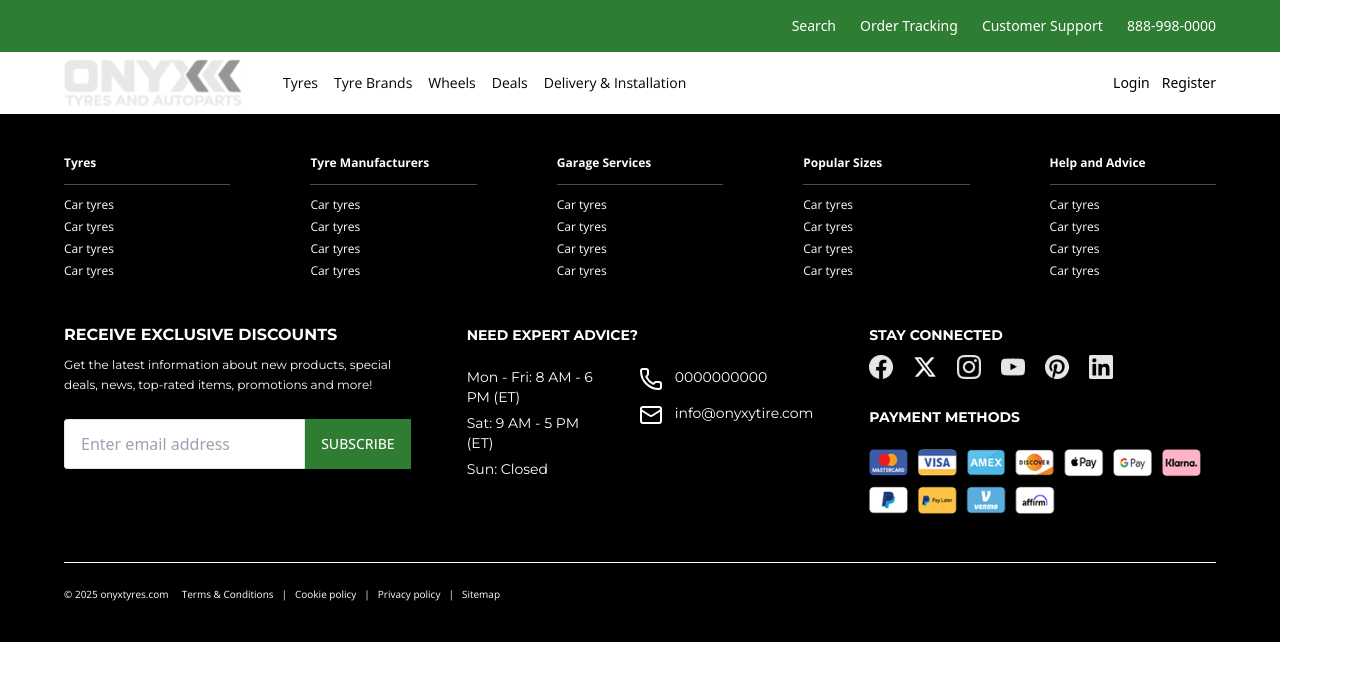
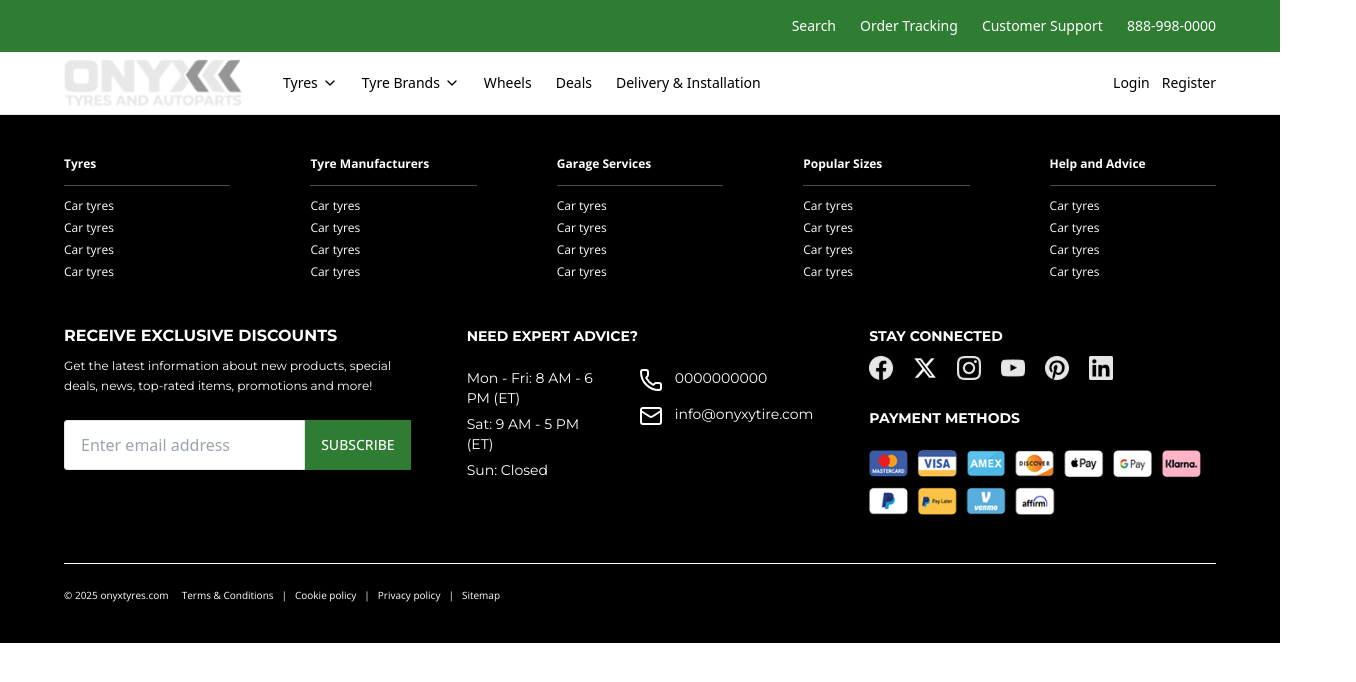
Before and after one commit to brijwonyx/onyx_tyre_frontend, a React (Vite) app: page /search in a window 1280 px wide. Shown: the top 682 px of the page, 1356 px wide, since content can reach past the window. Built offline with nearby package versions, Linux system fonts and the light colour scheme.

Commit message:
added menu and megamenu

```diff
--- a/src/Components/Common/layout/Header.jsx
+++ b/src/Components/Common/layout/Header.jsx
@@ -1,33 +1,90 @@
 import { Link } from "react-router-dom";
 import logo from "../../../assets/logo.svg";
+
+import { BRANDS_MENU, NAV_LINKS, TYRES_MENU } from "../../../data/navigation";
+
+import { ChevronDown } from "lucide-react";
+import MegaMenu from "../../navigation/MegaMenu";
+
+const MENUS = {
+  TYRES_MENU,
+  BRANDS_MENU,
+};
+
 const Header = () => {
   return (
-    <>
-      <div className="header py-1 px-16">
-        <div className="flex gap-6 items-center justify-between">
-          <div className="flex gap-10">
-            <div className="logo h-[54px]">
-              <Link to="/" >
-              <img src={logo} className="" />
+    <div className="py-1 px-16 relative border-b bg-white">
+
+      <div className="flex items-center justify-between">
+
+        {/* LEFT */}
+        <div className="flex gap-10 items-center">
+
+          {/* LOGO */}
+          <Link to="/">
+            <img src={logo} className="h-[54px]" />
           </Link>
+
+          {/* NAV */}
+          <nav className="flex items-center gap-6 text-sm">
+
+            {NAV_LINKS.map((item) => {
+              const menu = item.menu ? MENUS[item.menu] : null;
+
+              return (
+                <div key={item.id} className="relative group">
+
+                  {/* LINK */}
+                  {item.path ? (
+                    <Link to={item.path} className="py-4 block">
+                      {item.label}
+                    </Link>
+                  ) : (
+                    <button className="py-4 flex items-center gap-1">
+                      {item.label}
+                      <ChevronDown
+                        size={16}
+                        className="transition group-hover:rotate-180"
+                      />
+                    </button>
+                  )}
+
+                  {/* MEGA MENU */}
+                  {menu && (
+                    <div
+                      className="
+                        absolute
+                        left-0
+                        top-[105%]
+                        opacity-0
+                        invisible
+                        group-hover:opacity-100
+                        group-hover:visible
+                        transition duration-200
+                        z-50
+                        w-max
+                      "
+                    >
+                      <MegaMenu menu={menu} />
                     </div>
-            <div className="flex items-center gap-4 font-openSans text-sm leading-5 tracking-normal">
-              <Link to="/">Tyres</Link>
-              <Link to="/">Tyre Brands</Link>
-              <Link to="/">Wheels</Link>
-              <Link to="/">Deals</Link>
-              <Link to="/">Delivery & Installation</Link>
+                  )}
+
                 </div>
+              );
+            })}
+
+          </nav>
         </div>
-          <div>
+
+        {/* RIGHT */}
         <div className="flex gap-3 text-sm">
           <Link to="/login">Login</Link>
           <Link to="/register">Register</Link>
         </div>
+
       </div>
     </div>
-      </div>
-    </>
   );
 };
+
 export default Header;
--- /dev/null
+++ b/src/Components/navigation/DropdownShell.jsx
@@ -0,0 +1,18 @@
+const DropdownShell = ({ children }) => {
+  return (
+    <div className="
+      absolute
+      left-0
+      top-full
+      w-full
+      bg-white
+      shadow-xl
+      border-t
+      z-50
+    ">
+      {children}
+    </div>
+  );
+};
+
+export default DropdownShell;
--- /dev/null
+++ b/src/Components/navigation/MegaMenu.jsx
@@ -0,0 +1,98 @@
+import { ChevronRight } from "lucide-react";
+import { Link } from "react-router-dom";
+
+const MegaMenu = ({ menu }) => {
+  return (
+    <div className="bg-white shadow-xl border border-[#E1E3E5]">
+      {/* CONTENT */}
+      <div className="p-6">
+        <div
+          className={`grid ${
+            menu.columns.length === 2
+              ? "gap-4"
+              : "gap-[72px]"
+          }`}
+          style={{
+            gridTemplateColumns: `repeat(${menu.columns.length}, 1fr)`,
+          }}
+        >
+          {/* {menu.columns.map((col) => (
+            <div key={col.title}> */}
+          {menu.columns.map((col, index) => (
+            <div
+              key={col.title}
+              className={menu.columns.length === 2 && index === 1 ? "border-l border-gray-200 pl-5" : ""}
+            >
+              <h3 className="font-bold text-base border-b border-[#E1E3E5] pb-2 font-montserrat py-3 w-fit">
+                {col.title}
+              </h3>
+
+              {/* LINKS */}
+              {col.links && (
+                // <ul className="font-openSans font-regular text-base flex flex-col gap-6 mt-6">
+                //   {col.links.map((link) => (
+                //     <Link
+                //       key={link.label}
+                //       to={link.path}
+                //       className="hover:text-green-700 cursor-pointer transition"
+                //     >
+                //       {link.label}
+                //     </Link>
+                //   ))}
+                // </ul>
+                <div
+                  className={`font-openSans font-regular text-base ${
+                    col.layout === "grid"
+                      ? "grid grid-cols-3 gap-[72px] gap-y-6 mt-6"
+                      : "flex flex-col gap-6 mt-6"
+                  }`}
+                >
+                  {col.links.map((link) => (
+                    <Link
+                      key={link.path}
+                      to={link.path}
+                      className="block hover:text-green-700 transition"
+                    >
+                      {link.label}
+                    </Link>
+                  ))}
+                </div>
+              )}
+
+              {/* LOGOS */}
+              {col.logos && (
+                <div className="grid grid-cols-3 gap-4 items-center mt-6">
+                  {col.logos.map((logo) => (
+                    <Link key={logo.path} to={logo.path} className="mx-auto">
+                      <img
+                        src={logo.img}
+                        className="h-9  object-contain hover:scale-105 transition"
+                      />
+                    </Link>
+                  ))}
+                </div>
+              )}
+            </div>
+          ))}
+        </div>
+      </div>
+
+      {/* FOOTER */}
+      <div className="border-t px-6 py-3 flex justify-between items-center bg-[#F5F5F5] font-montserrat text-base font-medium">
+        <div className="flex gap-3 text-sm">
+          <span>🚚 Free Delivery</span>
+          <span>🛡️ Quality Guaranteed</span>
+        </div>
+
+        <Link
+          to={menu.footer.path}
+          className="text-green-700 font-semibold hover:underline flex gap-3 items-center"
+        >
+          {menu.footer.label} <ChevronRight />
+        </Link>
+      </div>
+    </div>
+  );
+};
+
+export default MegaMenu;
--- /dev/null
+++ b/src/data/navigation.js
@@ -0,0 +1,115 @@
+import  michelin  from "../assets/tyre-brand.png";
+
+
+export const NAV_LINKS = [
+  {
+    id: "tyres",
+    label: "Tyres",
+    menu: "TYRES_MENU",
+  },
+  {
+    id: "brands",
+    label: "Tyre Brands",
+    menu: "BRANDS_MENU",
+  },
+  {
+    id: "wheels",
+    label: "Wheels",
+    path: "/wheels",
+  },
+  {
+    id: "deals",
+    label: "Deals",
+    path: "/deals",
+  },
+  {
+    id: "delivery",
+    label: "Delivery & Installation",
+    path: "/delivery-installation",
+  },
+];
+
+export const TYRES_MENU = {
+  columns: [
+    {
+      title: "Tires for All Vehicles",
+      links: [
+        { label: "Car Tires", path: "/tyres/car" },
+        { label: "SUV Tires", path: "/tyres/suv" },
+        { label: "Van Tires", path: "/tyres/van" },
+        { label: "Truck Tires", path: "/tyres/truck" },
+        { label: "4x4 Tires", path: "/tyres/truck" },
+        { label: "Industrial Tires", path: "/tyres/truck" },
+      ],
+    },
+    {
+      title: "By season",
+      links: [
+        { label: "Summer Tires", path: "/tyres/summer" },
+        { label: "Winter Tires", path: "/tyres/winter" },
+        { label: "All-Season Tires", path: "/tyres/all-season" },
+        { label: "Snow & Ice Tires", path: "/tyres/all-season" },
+        { label: "Off-Road / Mud Tires", path: "/tyres/all-season" },
+      ],
+    },
+    {
+      title: "By type",
+      links: [
+        { label: "Tubeless", path: "/tyres/tubeless" },
+        { label: "Run-Flat ", path: "/tyres/run-flat" },
+        { label: "Performance Tires", path: "/tyres/run-flat" },
+        { label: "Eco / Fuel-Efficient Tires", path: "/tyres/run-flat" },
+        { label: "Touring Tires", path: "/tyres/run-flat" },
+        { label: "Off-Road Tires", path: "/tyres/run-flat" },
+        { label: "Highway Terrain (HT) Tires", path: "/tyres/run-flat" },
+      ],
+    },
+  ],
+  footer: {
+    label: "View all Products",
+    path: "/tyres",
+  },
+};
+
+export const BRANDS_MENU = {
+  columns: [
+    {
+      title: "Popular tyre brands",
+
+      // 👇 makes brands multi-column WITHOUT breaking tyres menu
+      layout: "grid",
+
+      links: [
+        { label: "Avon", path: "/brands/avon" },
+        { label: "Bridgestone", path: "/brands/bridgestone" },
+        { label: "BF Goodrich", path: "/brands/bf-goodrich" },
+        { label: "Falken", path: "/brands/falken" },
+        { label: "Kumho", path: "/brands/kumho" },
+        { label: "Goodyear", path: "/brands/goodyear" },
+        { label: "Pirelli", path: "/brands/pirelli" },
+        { label: "Dunlop", path: "/brands/dunlop" },
+        { label: "Hankook", path: "/brands/hankook" },
+        { label: "Michelin", path: "/brands/michelin" },
+        { label: "Toyo", path: "/brands/toyo" },
+        { label: "Tomket", path: "/brands/toyo" },
+        { label: "Churchill", path: "/brands/toyo" },
+        { label: "Firestone", path: "/brands/toyo" },
+        { label: "Continental", path: "/brands/toyo" },
+        { label: "Nankang", path: "/brands/toyo" },
+        { label: "Off-Road Tires", path: "/brands/toyo" },
+      ],
+    },
+    {
+      title: "ONYX Choices",
+      logos: [
+        { img: michelin, path: "/brands/cooper" },
+        { img: michelin, path: "/brands/toyo" },
+        { img: michelin, path: "/brands/michelin" },
+      ],
+    },
+  ],
+  footer: {
+    label: "View all Brands",
+    path: "/brands",
+  },
+};
```
Lines whose indentation alone changed are shown as unchanged.
